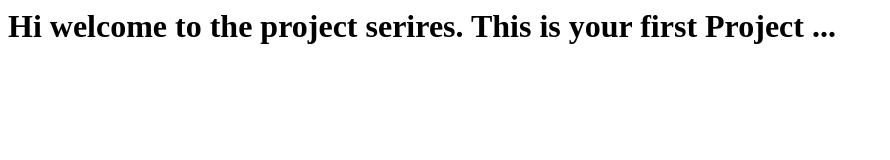
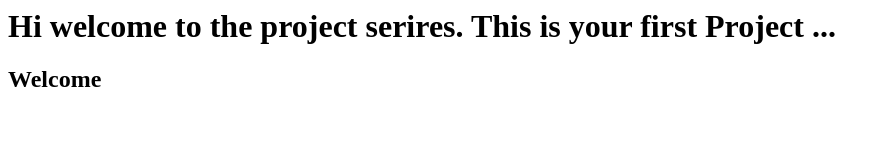
Before and after one commit to sonalikteli/my-demo-project-1, a plain HTML site: page index.html in a window 1280 px wide. Shown: the whole page, without its empty margins (0-890 px from the left). Drawn offline with Linux system fonts and the light colour scheme.

Commit message:
new line added

```diff
--- a/index.html
+++ b/index.html
@@ -1 +1,2 @@
 <h1> Hi welcome to the project serires. This is your first Project ...</h1>
+<h2>Welcome</h2>
```
